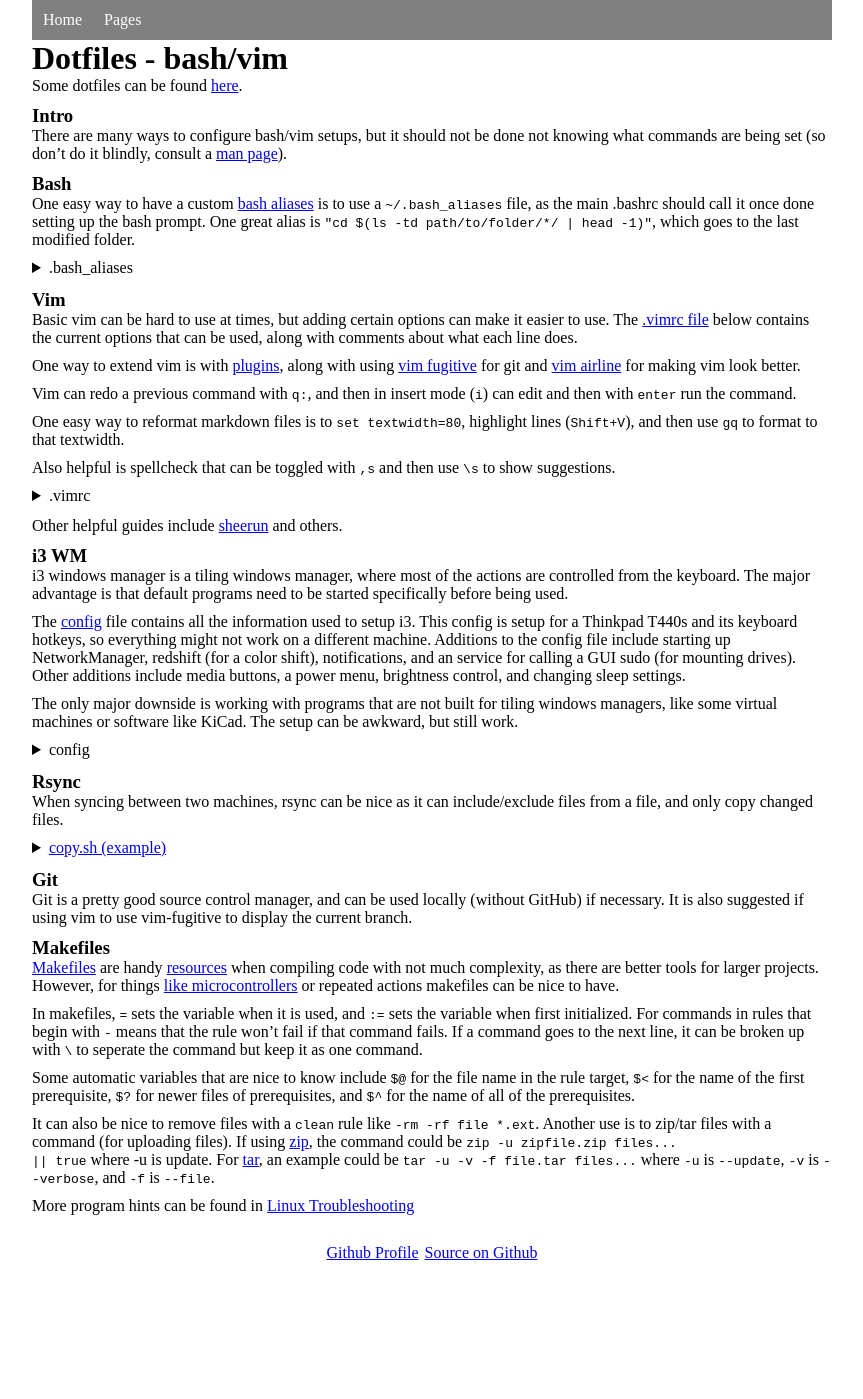
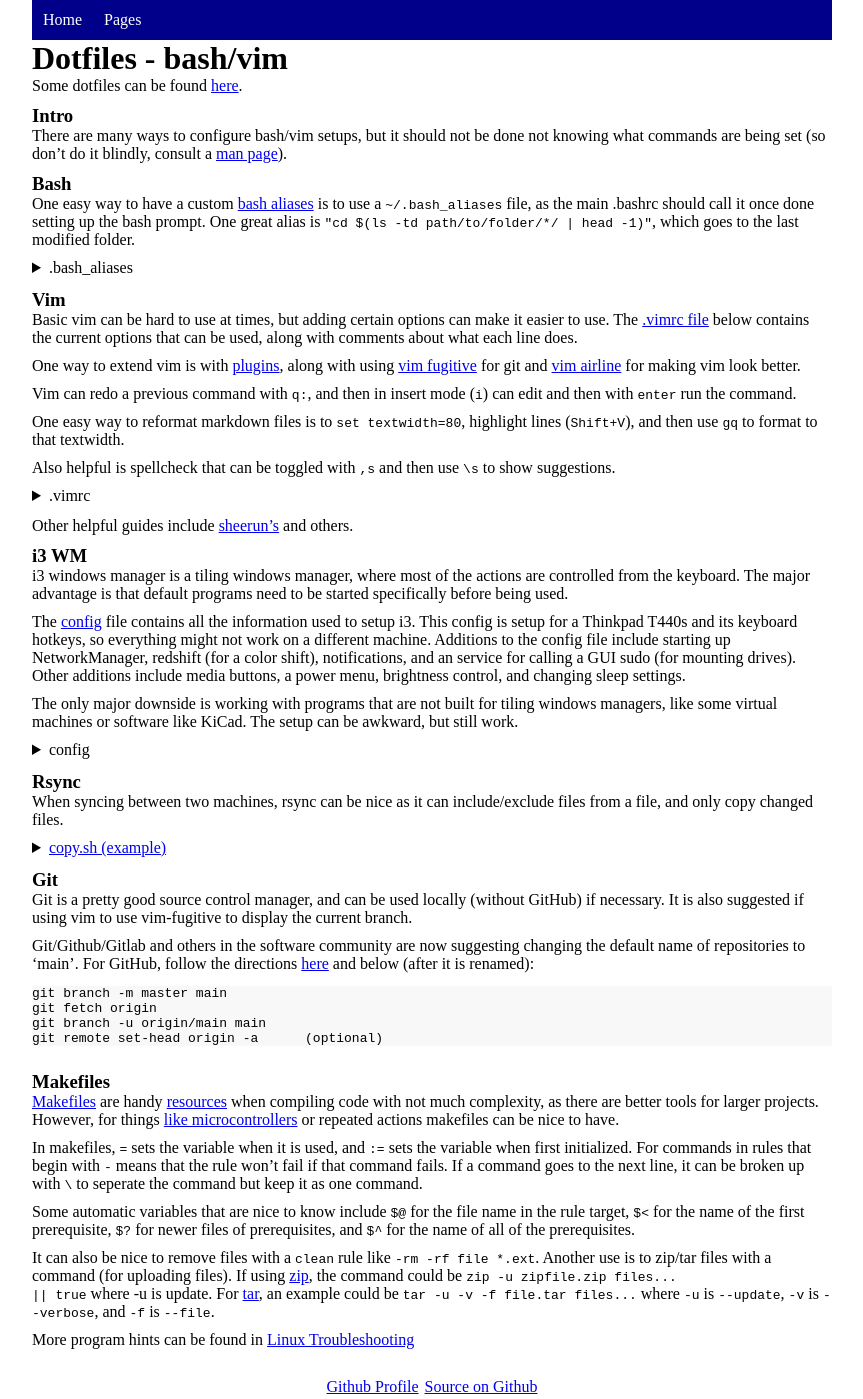
Before and after one commit to mwyoung/mwyoung.github.io, a Jekyll site: the page built from _pages/dotfiles.md, in a window 1280 px wide. Shown: the whole page, without its empty margins (208-1071 px from the left). Built offline with Jekyll 4.4.1, drawn with Linux system fonts in a browser that asks for light colours; before the commit the page ends 1265 px from its top, so only the background shows below that.

Commit message:
update page with branch rename

````diff
--- a/_pages/dotfiles.md
+++ b/_pages/dotfiles.md
@@ -52,7 +52,7 @@
 </details>
 <h6>&nbsp;</h6>
 
-Other helpful guides include [sheerun](https://sheerun.net/2014/03/21/how-to-boost-your-vim-productivity/) and others.
+Other helpful guides include [sheerun's](https://sheerun.net/2014/03/21/how-to-boost-your-vim-productivity/) and others.
 
 ### i3 WM
 i3 windows manager is a tiling windows manager, where most of the actions are controlled
@@ -107,6 +107,17 @@
 necessary. It is also suggested if using vim to use vim-fugitive to display the current
 branch.
 
+Git/Github/Gitlab and others in the software community are now suggesting changing
+the default name of repositories to 'main'. For GitHub, follow the directions
+[here](https://github.com/github/renaming) and below (after it is renamed):
+```
+git branch -m master main
+git fetch origin
+git branch -u origin/main main
+git remote set-head origin -a      (optional)
+```
+<h6>&nbsp;</h6>
+
 ### Makefiles
 [Makefiles](https://www.gnu.org/software/make/manual/html_node/Introduction.html) are
 handy
--- a/assets/main.css
+++ b/assets/main.css
@@ -60,7 +60,7 @@
     padding: 0px;
     margin: 0px;
     overflow: hidden;
-    background-color: gray;
+    background-color: DarkBlue;
 }
 nav ul li{
     float: left;
@@ -74,7 +74,7 @@
     text-decoration: none;
 }
 nav ul li a:hover {
-    background-color: black;
+    background-color: DarkSlateGray;
 }
 
 /* footer coloring */
````
